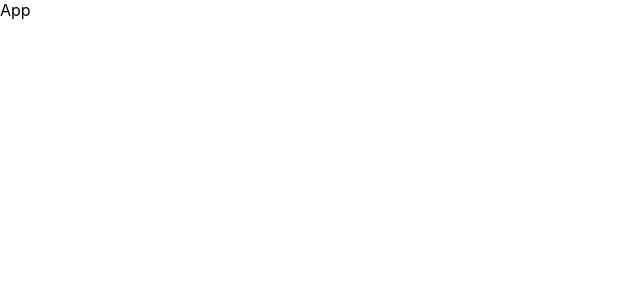
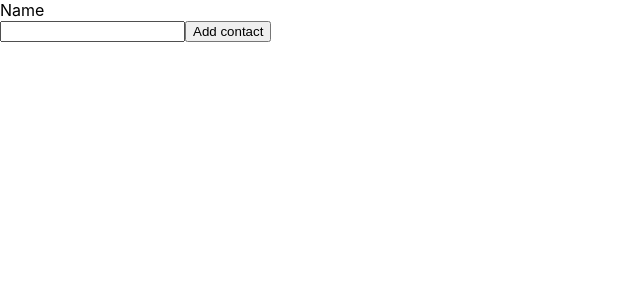
Before and after one commit to Ivan011001/goit-react-hw-02-phonebook, a React (Create React App) app: page / in a window 1280 px wide. Shown: the top 300 px of the page, without its empty margins (0-640 px from the left). Built offline with nearby package versions, Linux system fonts and the light colour scheme.

Commit message:
first-step

```diff
--- a/package.json
+++ b/package.json
@@ -7,9 +7,12 @@
     "@testing-library/jest-dom": "^5.16.3",
     "@testing-library/react": "^12.1.4",
     "@testing-library/user-event": "^13.5.0",
+    "nanoid": "^4.0.2",
+    "prop-types": "^15.8.1",
     "react": "^18.1.0",
     "react-dom": "^18.1.0",
     "react-scripts": "5.0.1",
+    "styled-components": "^6.0.7",
     "web-vitals": "^2.1.3"
   },
   "scripts": {
--- a/src/components/App.jsx
+++ b/src/components/App.jsx
@@ -1,7 +1,39 @@
+import { nanoid } from 'nanoid';
 import { Component } from 'react';
+import UserForm from './UserForm';
+import UserList from './UserList';
 
 export default class App extends Component {
+  state = {
+    contacts: [],
+    name: '',
+  };
+
+  onHandleChange = evt => {
+    const { value } = evt.target;
+    this.setState({ name: value });
+  };
+
+  onHandleSubmit = evt => {
+    const { contacts, name } = this.state;
+    evt.preventDefault();
+    this.setState(prevState => ({
+      contacts: [{ name, id: nanoid() }, ...prevState.contacts],
+      name: '',
+    }));
+  };
+
   render() {
-    return <div>App</div>;
+    const { contacts, name } = this.state;
+    return (
+      <div>
+        <UserForm
+          onSubmit={this.onHandleSubmit}
+          onChange={this.onHandleChange}
+          newName={name}
+        />
+        <UserList contacts={contacts} />
+      </div>
+    );
   }
 }
--- /dev/null
+++ b/src/components/UserForm/index.jsx
@@ -0,0 +1,24 @@
+import { Component } from 'react';
+
+export default class UserForm extends Component {
+  render() {
+    const { onSubmit, onChange, newName } = this.props;
+    return (
+      <form onSubmit={onSubmit}>
+        <label>
+          <p>Name</p>
+          <input
+            type="text"
+            name="name"
+            pattern="^[a-zA-Zа-яА-Я]+(['\s\-a-zA-Zа-яА-Я]*)*$"
+            title="Name may contain only letters, apostrophe, dash and spaces. For example Adrian, Jacob Mercer, Charles de Batz de Castelmore d'Artagnan"
+            required
+            value={newName}
+            onChange={onChange}
+          />
+        </label>
+        <button type="submit">Add contact</button>
+      </form>
+    );
+  }
+}
--- /dev/null
+++ b/src/components/UserList/index.jsx
@@ -0,0 +1,14 @@
+import { Component } from 'react';
+
+export default class UserList extends Component {
+  render() {
+    const { contacts } = this.props;
+    return (
+      <ul>
+        {contacts.map(contact => (
+          <li key={contact.id}>{contact.name}</li>
+        ))}
+      </ul>
+    );
+  }
+}
```
Also changed, not shown: src/components/UserForm/UserForm.styled.js (added), src/components/UserList/UserList.styled.js (added), 1 other file (tests, documents, lock files or other folders).
